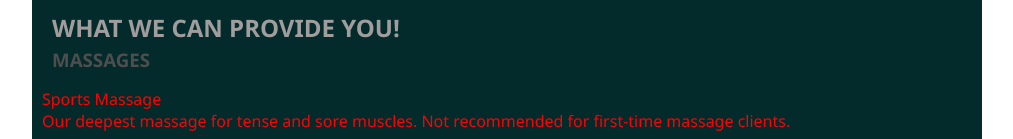
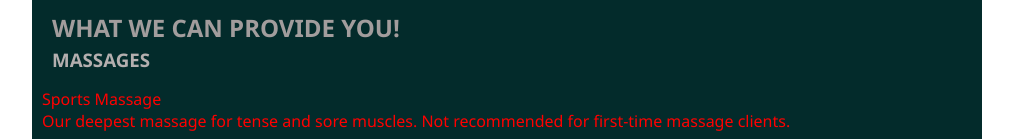
Before and after one commit to Kazulhu/html-css-part2, a plain HTML site: page services.html in a window 1280 px wide. Shown: the part 184-323 px from the top of the page, without its empty margins (133-1146 px from the left). Drawn offline with Linux system fonts and the light colour scheme.

Commit message:
Update style.css

```diff
--- a/css/style.css
+++ b/css/style.css
@@ -99,7 +99,7 @@ h2{
 }
 h3{
     /*c: Different dark/light colour*/
-    color: rgb(79, 77, 77);
+    color: rgb(180 175 175);
 }
 
 /*11*/
```
